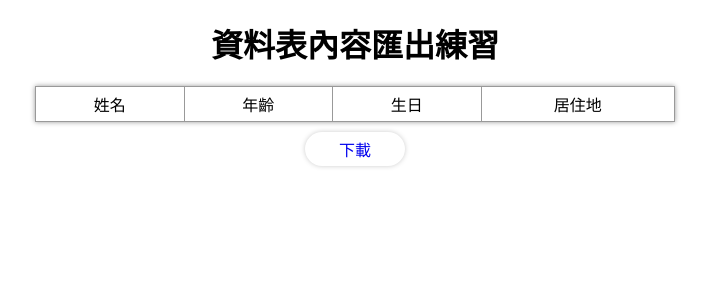
After one commit to adriftchen/phpfile, a PHP site: page /text-export.php in a window 1280 px wide. The commit adds this page. Shown: the top 300 px of the page, without its empty margins (285-994 px from the left). Run offline with PHP 8.4, Linux system fonts and the light colour scheme; data that the repository does not hold is empty.

Commit message:
匯出資料表的前置作業,在畫面上顯示要匯出的資料內容

```diff
--- a/index.php
+++ b/index.php
@@ -11,6 +11,7 @@
 <a href="upload.php"><div class="types">表單檔案上傳</div></a>
 <a href="manage.php"><div class="types">檔案管理</div></a>
 <a href="text-import.php"><div class="types">文字檔案處理</div></a>
+<a href="text-export.php"><div class="types">資料表匯出</div></a>
 <a href="image.php"><div class="types">圖形處理</div></a>
 </body>
 </html>
--- /dev/null
+++ b/text-export.php
@@ -0,0 +1,88 @@
+<?php
+/****
+ * 1.建立資料庫及資料表
+ * 2.建立上傳檔案機制
+ * 3.取得檔案資源
+ * 4.取得檔案內容
+ * 5.建立SQL語法
+ * 6.寫入資料庫
+ * 7.結束檔案
+ */
+include_once "base.php";
+
+//用do傳值，且按下download才繼續去撈資料
+if(!empty($_GET['do']) && $_GET['do']=='download'){
+    $rows=all("students");
+    foreach($rows as $row){
+        $line=implode(',',[$row['id'],$row['name'],$row['age'],$row['birthday'],$row['addr']]);  /* echo 出來因預設有索引值與key值資料會重複兩筆，用陣列再把陣列包起來，只剩一筆 */
+        echo $line . "<br>";
+    }
+
+}
+?>
+<!DOCTYPE html>
+<html lang="en">
+<head>
+    <meta charset="UTF-8">
+    <meta name="viewport" content="width=device-width, initial-scale=1.0">
+    <meta http-equiv="X-UA-Compatible" content="ie=edge">
+    <title>資料表內容匯出</title>
+    <link rel="stylesheet" href="style.css">
+    <style>
+    table{
+        width:50%;
+        border-collapse:collapse;
+        text-align:center;
+        box-shadow:0 0 5px #999;
+        margin:auto;
+    }
+    table td{
+        padding:5px 10px;
+        border:1px solid #999;
+    }
+    .download{
+        display:block;
+        width:100px;
+        padding:5px 10px;
+        border-radius:20px;
+        box-shadow:0 0 5px #ccc;
+        margin:10px auto;
+        text-align:center;
+
+    }
+    </style>
+</head>
+<body>
+<h1 class="header">資料表內容匯出練習</h1>
+<!----讀出匯入完成的資料----->
+<?php
+
+$rows=all('students');
+
+?>
+<table>
+    <tr>
+        <td>姓名</td>
+        <td>年齡</td>
+        <td>生日</td>
+        <td>居住地</td>
+    </tr>
+    <?php
+
+    foreach($rows as $row){
+
+    ?>
+    <tr>
+        <td><?=$row['name']?></td>
+        <td><?=$row['age']?></td>
+        <td><?=$row['birthday']?></td>
+        <td><?=$row['addr']?></td>
+    </tr>
+    <?php
+    }
+    ?>
+</table>
+<!-- 按下下載網頁會傳get值，網址後帶?do=download -->
+<a href="?do=download" class='download'>下載</a>
+</body>
+</html>
--- a/text-import.php
+++ b/text-import.php
@@ -35,6 +35,8 @@ if(!empty($_FILES['txt']['tmp_name'])){
     }
 }
 
+fclose($file); /* 要關掉不然之後其他人無法開啟這個檔案 */
+
 ?>
 <!DOCTYPE html>
 <html lang="en">
```
